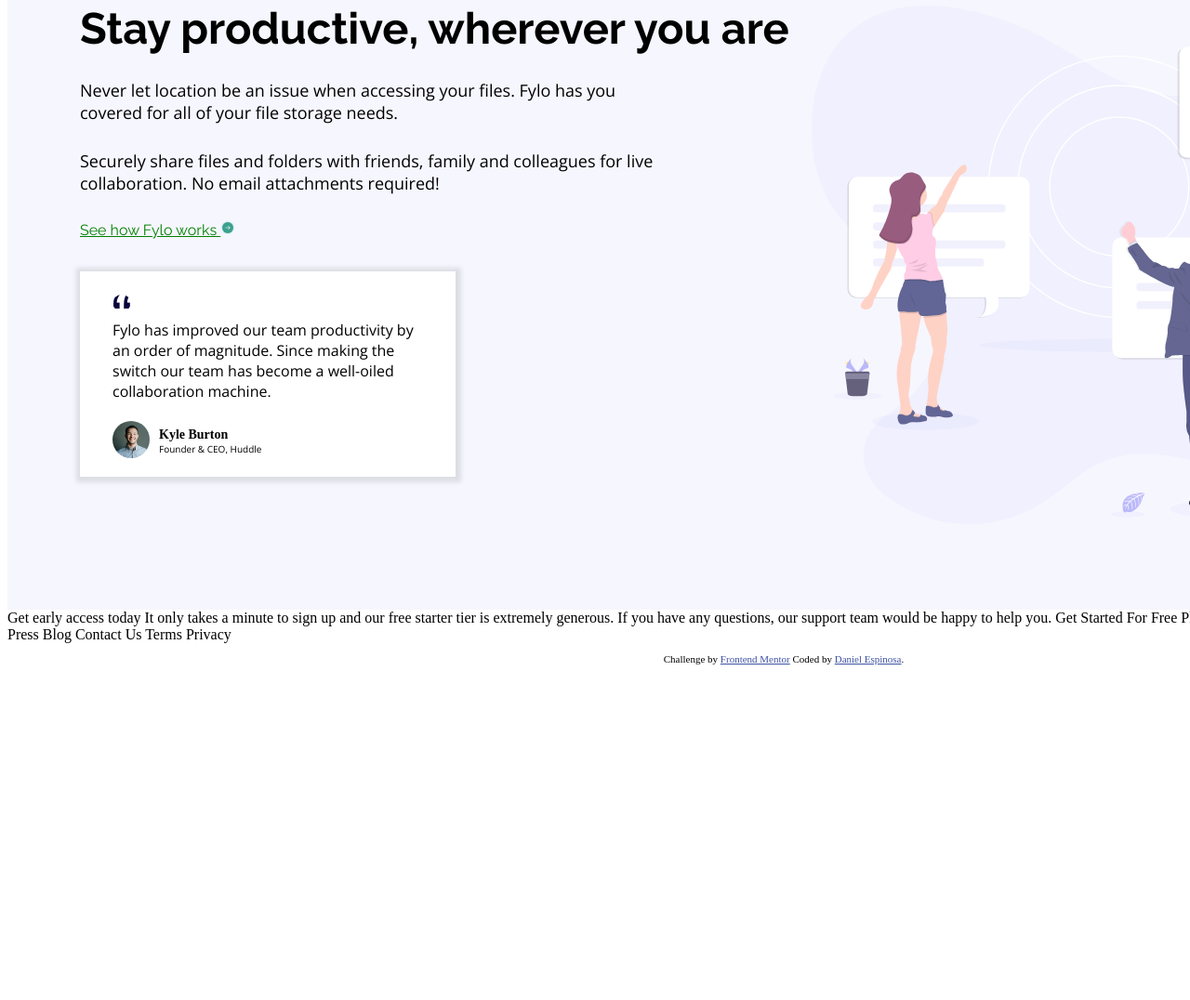
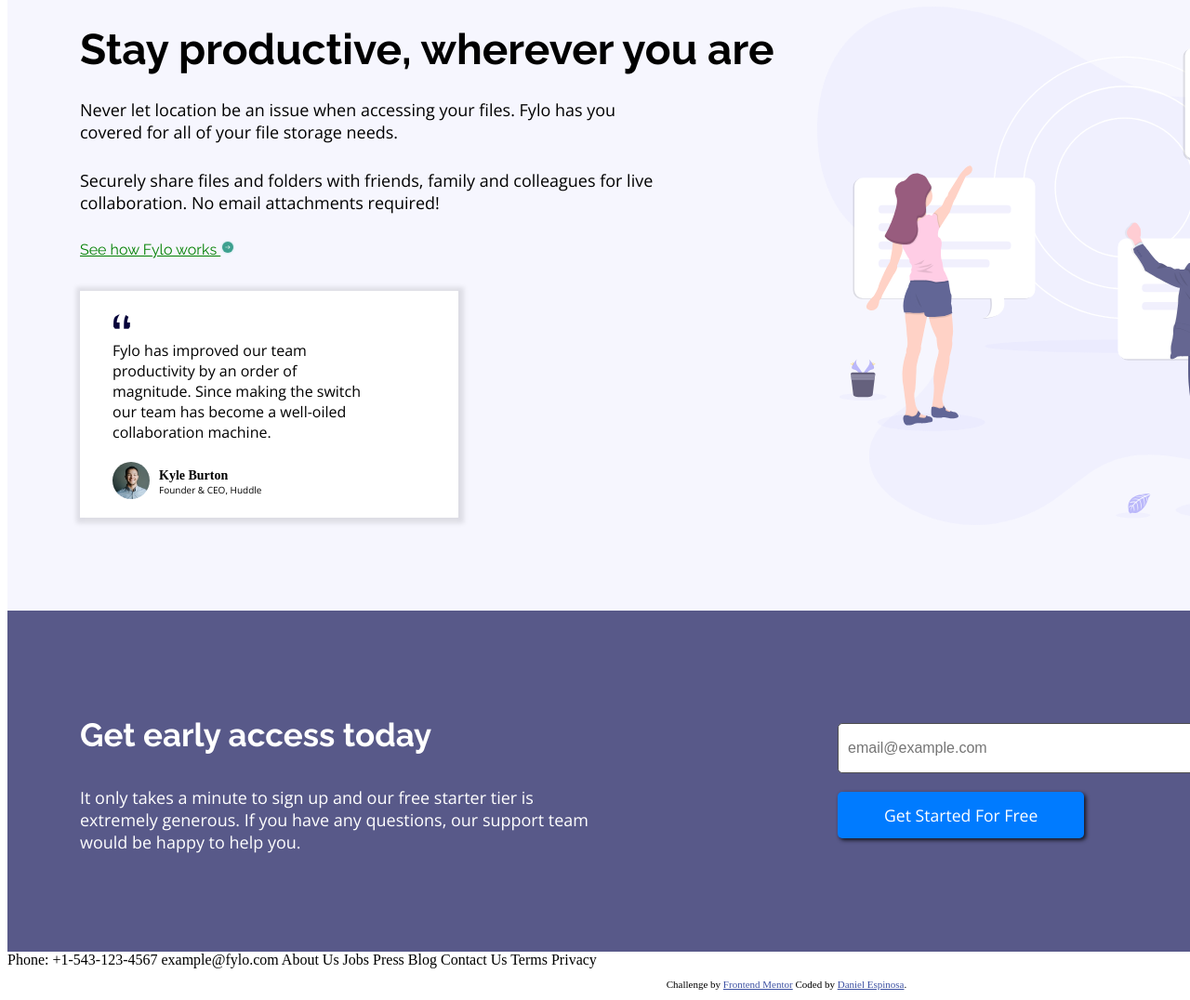
Before and after one commit to Dannodann/Fylo-page, a plain HTML site: page index.html in a window 1280 px wide. Shown: the part 1108-2184 px from the top of the page at 93% size. Before the commit the page ends 1834 px from the top, so only its background shows below. Drawn offline with nearby package versions, Linux system fonts and the light colour scheme.

Commit message:
Section3 completed

```diff
--- a/index.css
+++ b/index.css
@@ -1,5 +1,5 @@
 body {
-  width: 1670px;
+  width: 1676px;
 }
 
 header {
@@ -32,13 +32,6 @@ nav a {
   font-family: "Raleway", sans-serif;
 }
 
-main {
-  display: flex;
-  padding: 70px;
-  justify-content: center;
-  align-items: center;
-}
-
 main .content {
   max-width: 740px;
   margin: 10px;
@@ -69,7 +62,7 @@ form {
   display: flex;
 }
 
-input[type="email"] {
+.form1 input[type="email"] {
   width: 49%;
   font-size: 16px;
   border: 1.5px solid #4f4f4f;
@@ -80,7 +73,7 @@ input[type="email"] {
   color: Gray hsl(0, 0%, 75%);
 }
 
-button[type="submit"] {
+.form1 button[type="submit"] {
   height: 50px;
   background-color: #007bff;
   color: #ffffff;
@@ -107,9 +100,10 @@ button[type="submit"]:hover {
 }
 
 .divition {
-  display: flex;
-  padding: 78px;
-  justify-content: center;
+    display: flex;
+    padding: 78px;
+    justify-content: center;
+    align-items: center;
 }
 
 #one {
@@ -121,7 +115,7 @@ button[type="submit"]:hover {
 #one h2 {
   display: inline;
   font-family: "Raleway", sans-serif;
-  font-size: 47px;
+  font-size: 46px;
   line-height: 1.5;
 }
 
@@ -189,3 +183,56 @@ article p {
   font-size: 10px;
   margin: 0%;
 }
+
+#two{
+    background-color: hsl(238, 22%, 44%);
+    display: flex;
+}
+
+#two .content{
+    margin-right: 260px;
+}
+
+#two h3{
+    font-family: "Raleway", sans-serif;
+    color: white;
+    font-size: 35px;
+}
+
+#two p{
+    font-family: "Open Sans", sans-serif;
+    color: white;
+    font-size: 18px;
+
+}
+
+.form2{
+    width: 650px;
+    display: flex;
+    flex-direction: column;
+    margin-right: 55px;
+}
+
+.form2 input[type="email"] {
+    font-size: 16px;
+    border: 1.5px solid #4f4f4f;
+    border-radius: 5px;
+    height: 50px;
+    color: Gray hsl(0, 0%, 75%);
+    padding-left: 10px;
+  }
+
+  .forfree {
+    margin-top: 20px;
+    height: 50px;
+    background-color: #007bff;
+    color: #ffffff;
+    padding: 2px 50px;
+    font-size: 18px;
+    border: none;
+    border-radius: 5px;
+    cursor: pointer;
+    font-size: 110%;
+    box-shadow: 2px 2px 4px rgba(0, 0, 0, 0.8);
+    font-family: "Open Sans", sans-serif;
+  }
--- a/index.html
+++ b/index.html
@@ -58,7 +58,7 @@
           and co-workers.
         </p>
 
-        <form>
+        <form class="form1">
           <input
             type="email"
             id="correo"
@@ -94,7 +94,7 @@
 
       <article>
         <img src="/images/icon-quotes.svg" alt="icon-quotes">
-        <p>
+        <p class="content">
           Fylo has improved our team productivity by an order of magnitude.
           Since making the switch our team has become a well-oiled collaboration
           machine.
@@ -114,10 +114,29 @@
 
     </section>
 
-    <section></section>
-    Get early access today It only takes a minute to sign up and our free
-    starter tier is extremely generous. If you have any questions, our support
-    team would be happy to help you. Get Started For Free Phone: +1-543-123-4567
+    <section class="divition" id="two">
+
+      <div class="content">
+        <h3>Get early access today</h3>
+        <p>It only takes a minute to sign up and our free
+          starter tier is extremely generous. If you have any questions, our support
+          team would be happy to help you.</p>
+      </div>
+
+      <div>
+        <form class="form2">
+        <input
+        type = "email"
+        id = "correo"
+        name = "correo"
+        placeholder="email@example.com"/>
+        </form>
+        <button class="forfree" type="submit">Get Started For Free</button>
+      </div>
+
+    </section>
+
+     Phone: +1-543-123-4567
     example@fylo.com About Us Jobs Press Blog Contact Us Terms Privacy
 
     <footer>
```
